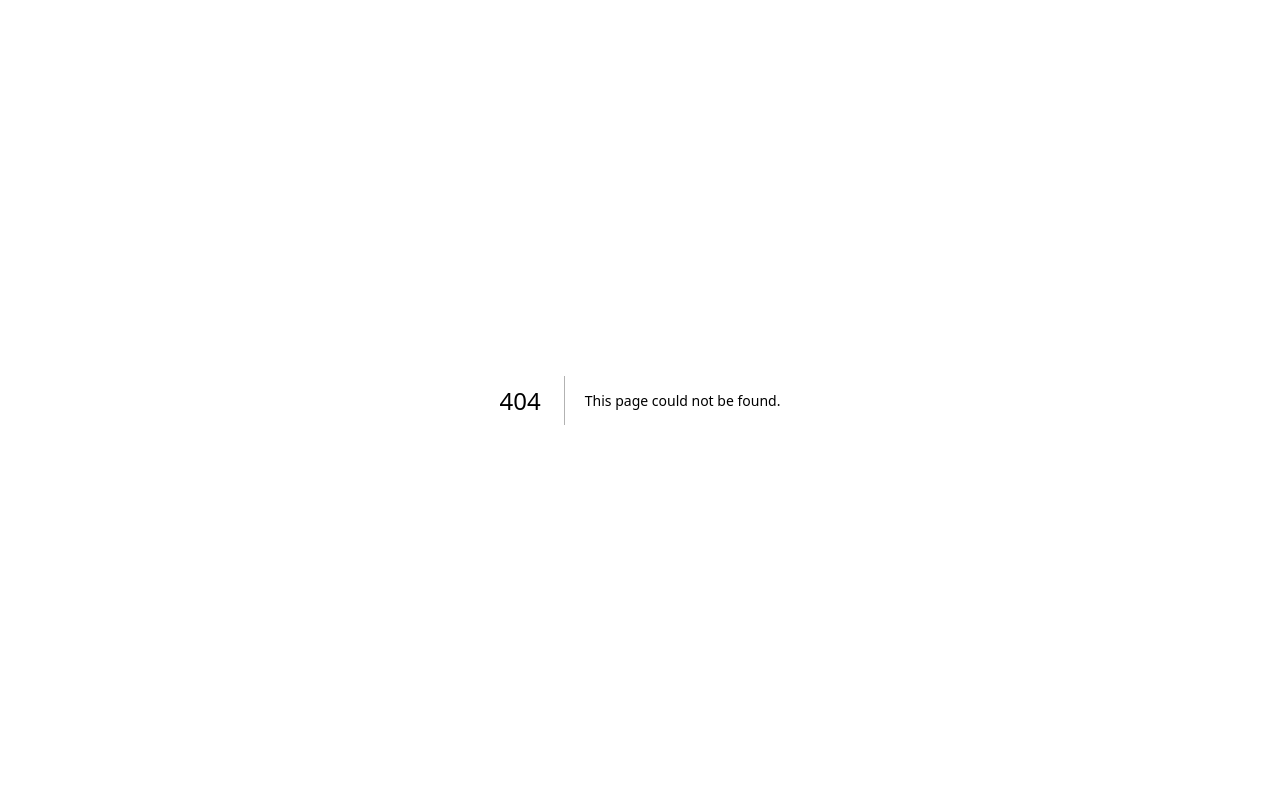
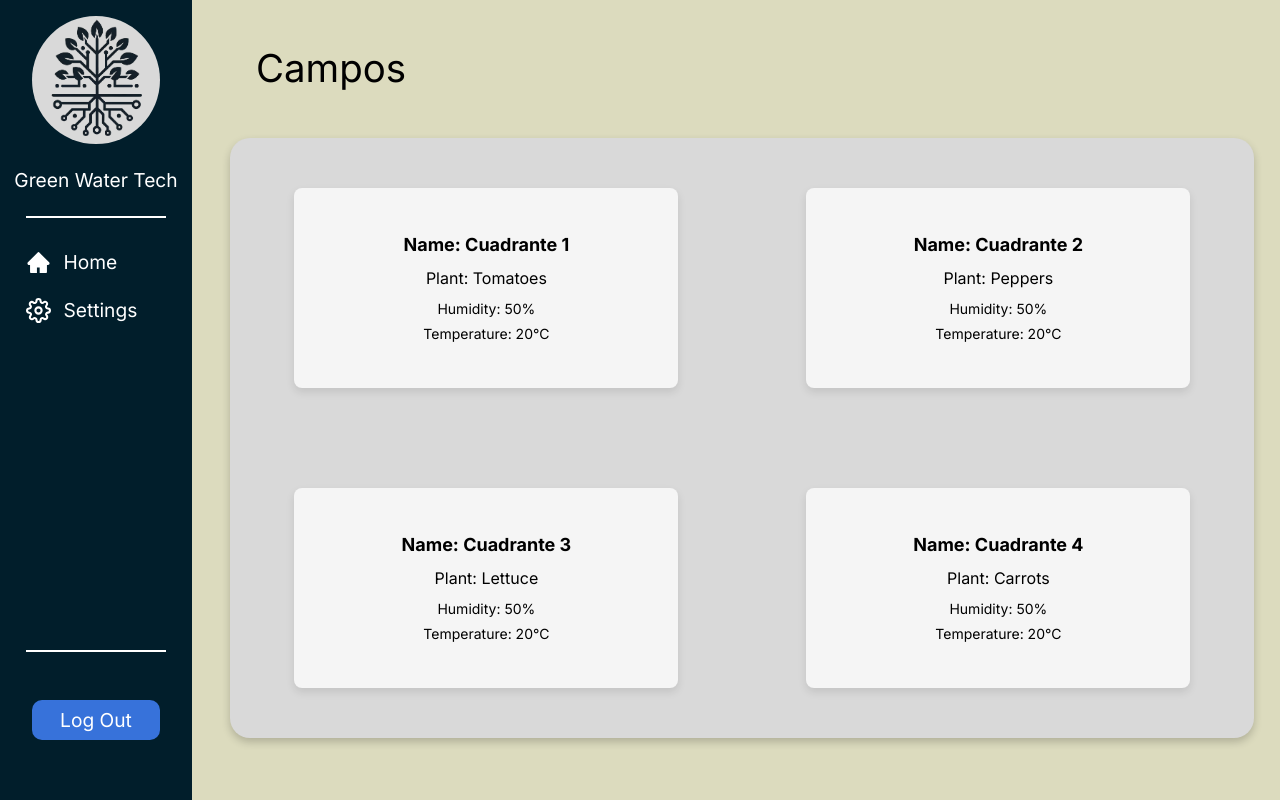
Before and after one commit to CarlosMtz1281/GreenWaterTech-Client, a Next.js app in the folder green-water/: page /Auth/home/1/campo1 in a window 1280 px wide. Before the commit this address had no page. Built offline with nearby package versions, Linux system fonts and the light colour scheme.

Commit message:
feat(cuadranteDashboad)

```diff
--- a/green-water/src/app/Auth/home/[campo]/page.tsx
+++ /dev/null
@@ -1,8 +0,0 @@
-
-export default function Campos(){
-    return(
-        <div className="auth-container">
-            <h1>Campos</h1>
-        </div>
-    )
-}
--- /dev/null
+++ b/green-water/src/app/Auth/home/[useremail]/[campo]/page.tsx
@@ -0,0 +1,47 @@
+import TarjetaCuadrante from "@/app/components/TarjetaCuadrante"
+    const testData = [
+        {
+            id: 1,
+            name: "Cuadrante 1",
+            temperatura: 20,
+            humedad: 50,
+            plant: "Tomatoes"
+        },
+        {
+            id: 2,
+            name: "Cuadrante 2",
+            temperatura: 20,
+            humedad: 50,
+            plant: "Peppers"
+        },
+        {
+            id: 3,
+            name: "Cuadrante 3",
+            temperatura: 20,
+            humedad: 50,
+            plant: "Lettuce"
+        },
+        {
+            id: 4,
+            name: "Cuadrante 4",
+            temperatura: 20,
+            humedad: 50,
+            plant: "Carrots"
+        },
+    ]
+
+export default function Campos(){
+    return(
+        <div >
+            <h1 className="campo-tittle">Campos</h1>
+            <div className="campo-container">
+                    {testData.length > 0 && testData.map((item, index) => (
+                <TarjetaCuadrante key={index} data={item} />
+                ))}
+
+
+            </div>
+
+        </div>
+    )
+}
--- a/green-water/src/app/Auth/home/[useremail]/page.tsx
+++ b/green-water/src/app/Auth/home/[useremail]/page.tsx
@@ -187,12 +187,12 @@ export default function Home({ params }) {
     console.log(realData);
 
   return (
-    <div>
+    <div >
         <h1 className="home-tittle">Hello {userEmail}</h1>
         <div className="home-cardContainer">
             {testData.length > 0 && testData.map((item, index) => (
-  <TarjetaCampo key={index} data={item} />
-))}
+              <TarjetaCampo key={index} data={item} />
+            ))}
         </div>
 
     </div>
--- a/green-water/src/app/components/TarjetaCampo.tsx
+++ b/green-water/src/app/components/TarjetaCampo.tsx
@@ -1,3 +1,7 @@
+import Link from "next/link";
+import { useState } from "react";
+import{ useEffect } from "react";
+
 interface TarjetaCampoProps {
     data: {
       // Define the shape of the data object here
@@ -84,6 +88,14 @@ interface TarjetaCampoProps {
     }
   };
   const TarjetaCampo: React.FC<TarjetaCampoProps> = ({ data }) => {
+    const [userID, setUserId] = useState("");
+    var URL;
+    useEffect(() => {
+      URL = window.location.href.split("/")[5];
+      setUserId(URL);
+    }, []);
+    console.log(userID);
+
     return(
         <div style={styles.container}>
           <div style={styles.tittleWrap}>
@@ -117,11 +129,12 @@ interface TarjetaCampoProps {
                     <p>Hum: {data.cuadrantes[3].humedad}</p>
                   </div>
               </div>
-
-
-            <div style={styles.button}>
-              <p>See More</p>
-            </div>
+              <Link href={`/Auth/home/${userID}/campo1`
+                }>
+                <div style={styles.button}>
+                  <p>See More</p>
+                </div>
+              </Link>
         </div>
     )
 }
--- /dev/null
+++ b/green-water/src/app/components/TarjetaCuadrante.tsx
@@ -0,0 +1,58 @@
+import React from 'react';
+
+interface Props {
+    data: {
+        id: number,
+        name: string,
+        temperatura: number,
+        humedad: number,
+        plant: string
+    };
+}
+
+const styles = {
+    container: {
+        display: 'flex',
+        flexDirection: 'column',
+        alignItems: 'center',
+        justifyContent: 'center',
+        backgroundColor: '#f5f5f5',
+        padding: '16px',
+        borderRadius: '8px',
+        boxShadow: '0px 4px 8px rgba(0, 0, 0, 0.1)',
+        width: '100%',
+        maxWidth: '30vw',
+        height: '25vh',
+        margin: 'auto'
+
+    },
+    id: {
+        fontSize: '18px',
+        fontWeight: 'bold',
+        marginBottom: '8px'
+    },
+    plant: {
+        fontSize: '16px',
+        marginBottom: '8px'
+    },
+    humidity: {
+        fontSize: '14px',
+        marginBottom: '4px'
+    },
+    temperature: {
+        fontSize: '14px'
+    }
+}
+
+const TarjetaCuadrante: React.FC<Props> = ({ data }) => {
+    return (
+        <div style={styles.container}>
+            <p style={styles.id}>Name: {data.name}</p>
+            <p style={styles.plant}>Plant: {data.plant}</p>
+            <p style={styles.humidity}>Humidity: {data.humedad}%</p>
+            <p style={styles.temperature}>Temperature: {data.temperatura}°C</p>
+        </div>
+    );
+};
+
+export default TarjetaCuadrante;
--- a/green-water/src/app/globals.css
+++ b/green-water/src/app/globals.css
@@ -232,3 +232,37 @@ html{
   scrollbar-width: thin;
   box-shadow: 0px 4px 8px 0px rgba(0, 0, 0, 0.2);
 }
+
+.campo-tittle{
+  display: flex;
+  margin-left: 5vw;
+  color: var(--txtColor);
+  font-size: 3vw;
+  margin-top: 5vh;
+}
+.campo-container{
+  display: grid;
+  grid-template-columns: 1fr 1fr; /* Add this line */
+  flex-direction: column;
+  align-items: center;
+  height: 75vh;
+  width: 80vw;
+  margin-top: 5vh;
+  margin-left: 3vw;
+  background-color: #D9D9D9;
+  border-radius: 20px;
+  overflow-y: scroll;
+  overflow-x: hidden;
+  scrollbar-width: thin;
+  box-shadow: 0px 4px 8px 0px rgba(0, 0, 0, 0.2);
+}
+.cuadrante-grid{
+  display: grid;
+  grid-template-columns: 1fr 1fr; /* Change this line */
+  grid-template-rows: 1fr;
+  grid-gap: 10px;
+  margin-top: 5vh;
+  margin-left: 5vw;
+  margin-right: 5vw;
+  margin-bottom: 5vh;
+}
```
